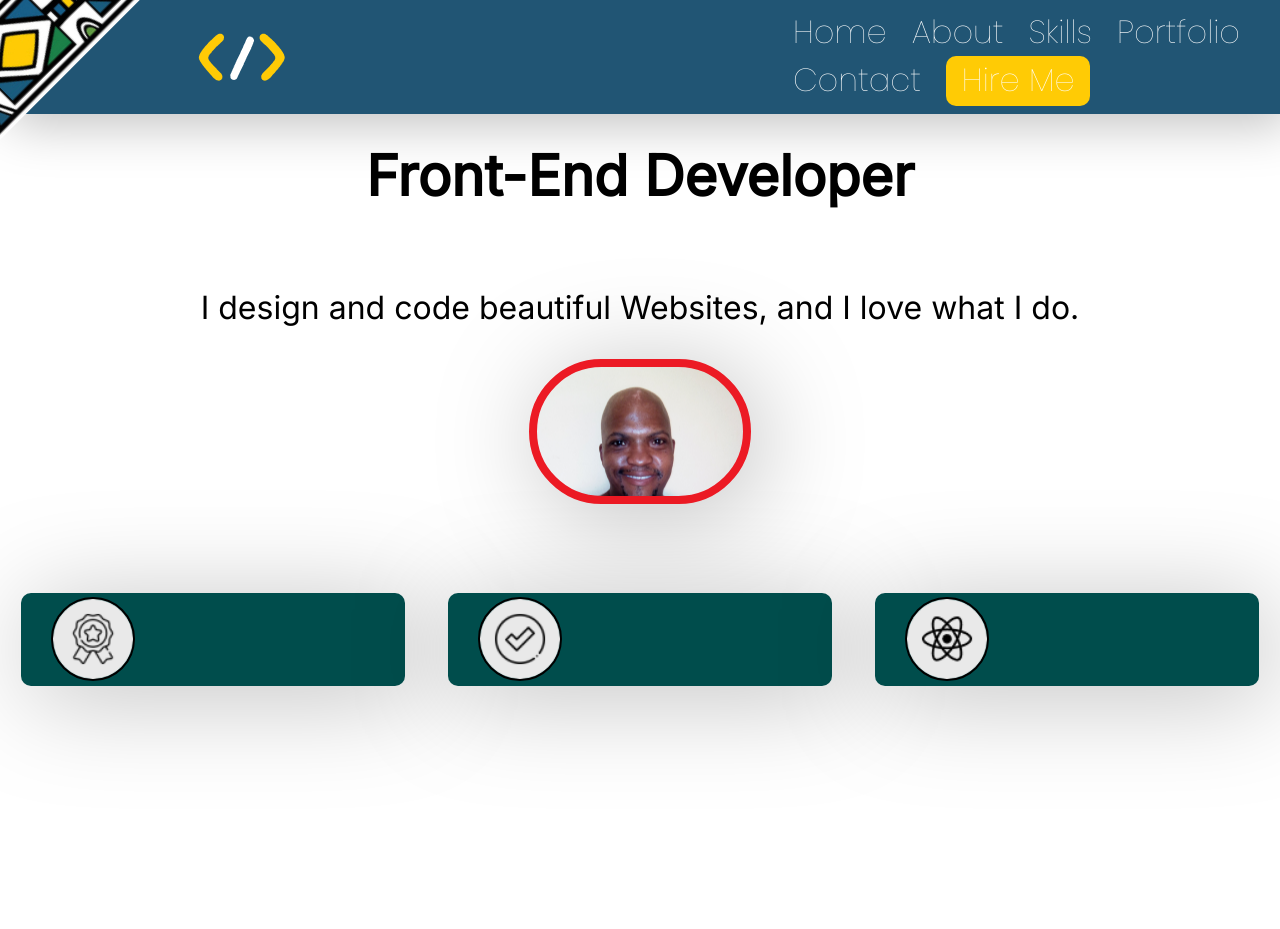
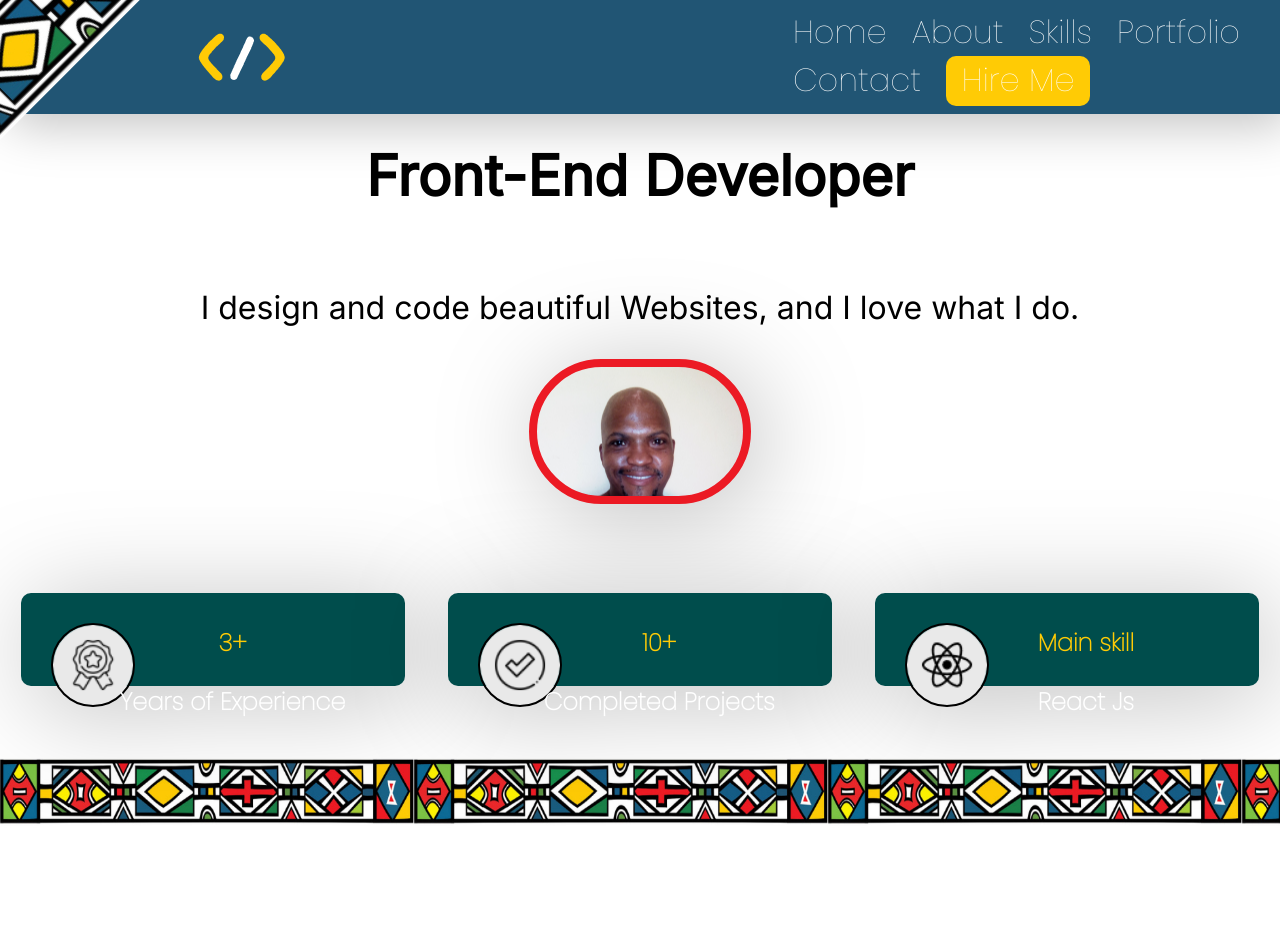
Before and after one commit to THATOMAS/Portfolio, a React (Create React App) app: page / in a window 1280 px wide. Shown: the top 929 px of the page. After the commit the page ends 828 px from the top, so only its background shows below. Built offline with nearby package versions, Linux system fonts and the light colour scheme.

Commit message:
Completed the Landing Page  at this stage.

```diff
--- a/src/App.js
+++ b/src/App.js
@@ -10,10 +10,6 @@ const App = () => {
   return (
     <section>
       <Home />
-      <About />
-      <Skills />
-      <Portfolio />
-      <Contact />
     </section>
   );
 };
--- a/src/Boxes.js
+++ b/src/Boxes.js
@@ -2,18 +2,21 @@ import React from "react";
 
 const Boxes = [
   {
+    id: 1,
     topInfo: "3+",
     info: "Years of Experience",
     cName: "bottom-box ",
     img: require("./assets/HomePage/award.png"),
   },
   {
+    id: 2,
     topInfo: "10+",
     info: "Completed Projects",
     cName: "bottom-box ",
     img: require("./assets/HomePage/check.png"),
   },
   {
+    id: 3,
     topInfo: "Main skill",
     info: "React Js",
     cName: "bottom-box ",
--- a/src/index.css
+++ b/src/index.css
@@ -187,8 +187,10 @@ background: rgba(56, 62, 69, 0.44);
 border-radius: 10px;
 background: #004D4C;
 filter: drop-shadow(10px 10px 51px rgba(0, 0, 0, 0.25));
-display: flex;
-align-items: center;
+display: grid;
+grid-template-rows: auto;
+grid-template-columns:  10% 45% 45%;
+align-content: baseline;
 
 }
 
@@ -197,5 +199,21 @@ align-items: center;
   height: 5em;
   border: 2px solid black;
   border-radius: 150px;
+  margin-top: 30px;
   margin-left: 30px;
+  margin-bottom: 30px;
 }
+
+.box-info{
+  display: flex;
+  flex-direction: column;
+  text-align: center;
+}
+
+.ndebele-pattern{
+  margin-top:9vh ;
+  width: 100%;
+    height: 70px;
+    background: url('./assets/HomePage/ndebele.png');
+    background-size: contain;
+}
--- a/src/routes/Home.jsx
+++ b/src/routes/Home.jsx
@@ -8,7 +8,7 @@ const Home = ()=>{
         <article className='single-page'>
             <div className='navbar'>
                 <div id='navbar-print'></div>
-                <div id='Logo'></div>
+                <Link to='/' id='Logo'></Link>
                <div className='all-links'> {PageLinks.map((item)=>{
                     return (
                         <Link to={item.path} className={item.cName}>{item.name}</Link>
@@ -27,11 +27,31 @@ const Home = ()=>{
                 </div>
                 <div className='bottom-page-boxes'>
                     {Boxes.map((box)=>{
-                        return (<div className={box.cName}>
-                            <div className='box-icon' style={{background:`url(${box.img})`,backgroundPosition:'center',backgroundRepeat:'no-repeat',backgroundSize:'cover'}}  ></div>
-                        </div>)
+                        return (<div className={box.cName}
+                        key={box.id}
+                        >
+                            <div className='box-icon'
+                            style={{background:`url(${box.img})`,
+                            backgroundPosition:'center',
+                            backgroundRepeat:'no-repeat',
+                            backgroundSize:'cover',
+                            gridArea:'1 / 1 / span 1/ span 1'}}>
+                            </div>
+                            <div className='box-info'
+                        style={{gridArea:'1 / 2 / span 1/ span 2 '}}>
+                                <h4 style={{color:'#FFCB05',fontSize:'1.5em'}}>
+                                    {box.topInfo }<br/>
+                                    <p style={{color:'white',fontSize:'1em'}}>{box.info}</p>
+                                </h4>
+                            </div>
+
+                        </div>
+                        )
                     })}
                 </div>
+                <div className='ndebele-pattern'>
+
+                    </div>
         </article>
     )
 
```
